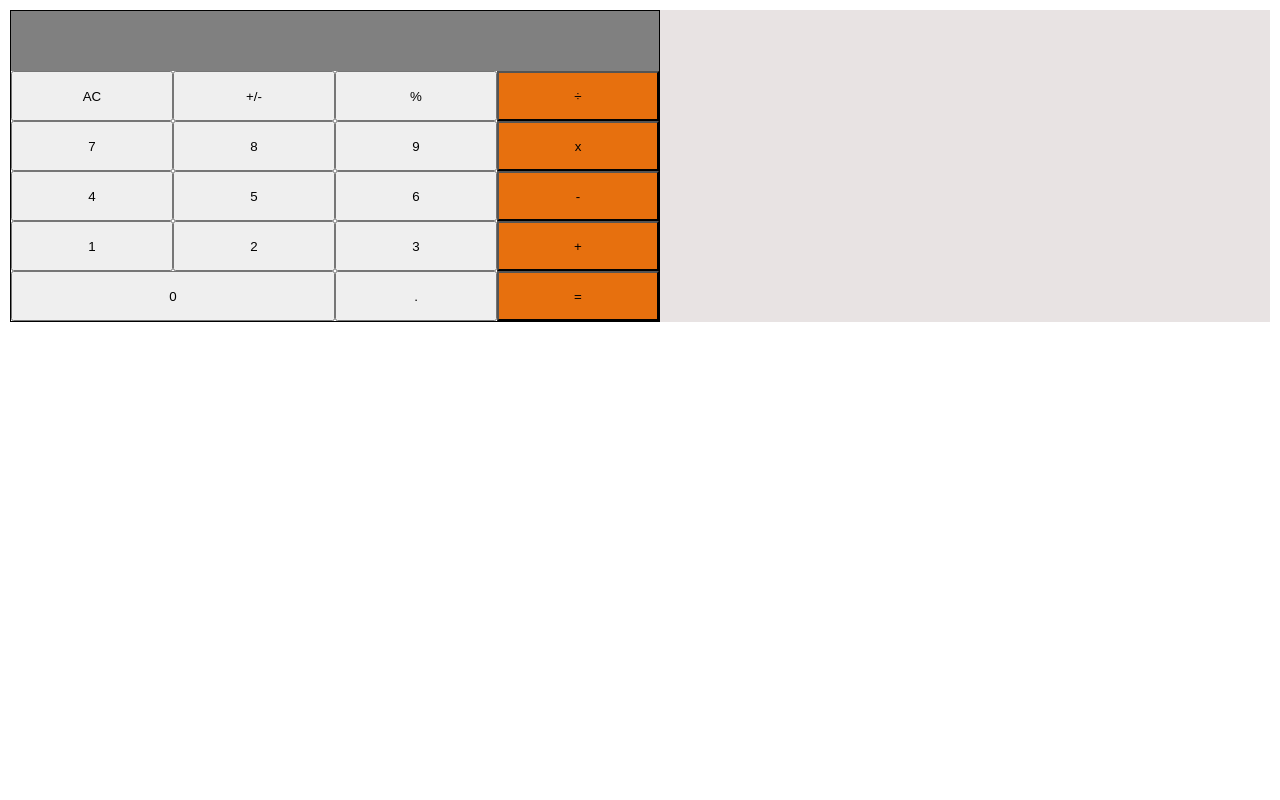
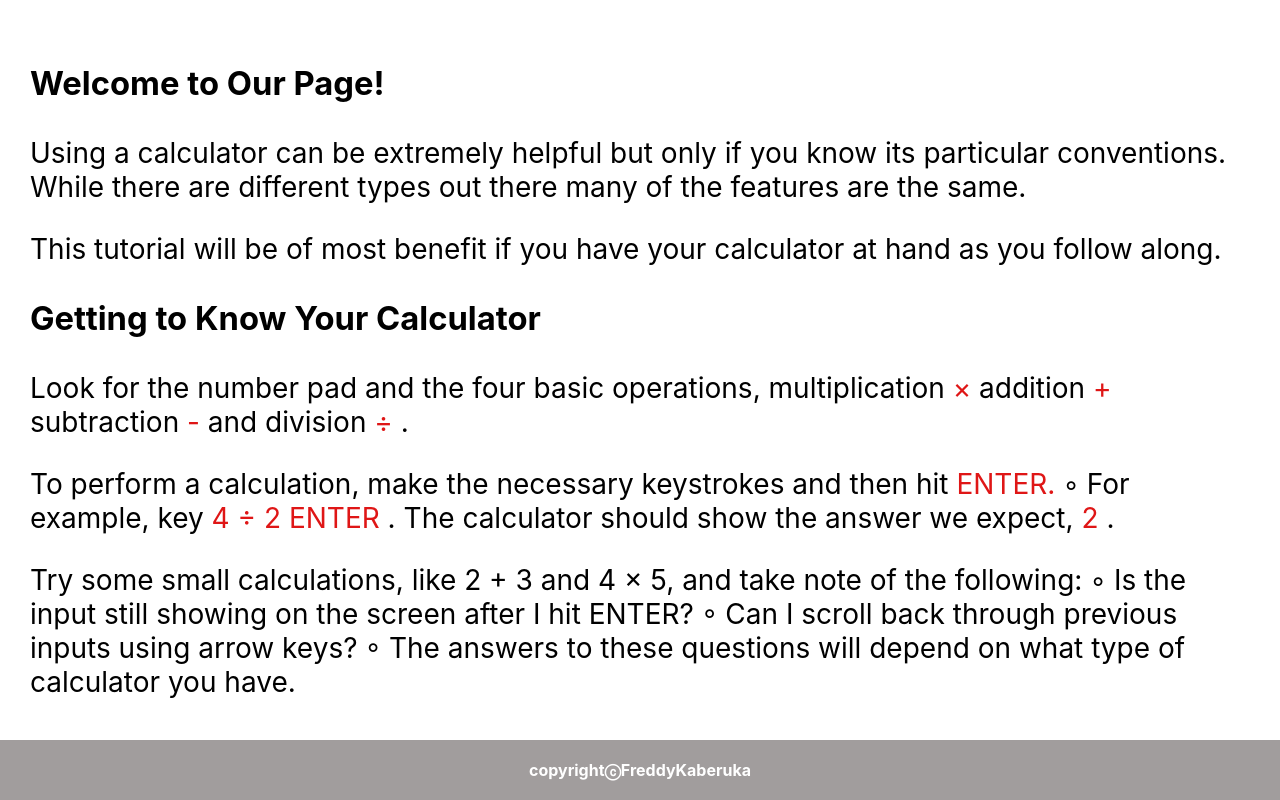
Before and after one commit to freddykaberuka/calculator, a React (Create React App) app: page / in a window 1280 px wide. Built offline with nearby package versions, Linux system fonts and the light colour scheme.

Commit message:
add pages and routes

```diff
--- a/package.json
+++ b/package.json
@@ -10,6 +10,7 @@
     "big.js": "^6.2.1",
     "react": "^18.2.0",
     "react-dom": "^18.2.0",
+    "react-router-dom": "^6.4.3",
     "react-scripts": "5.0.1",
     "web-vitals": "^2.1.4"
   },
--- a/public/index.html
+++ b/public/index.html
@@ -24,7 +24,7 @@
       work correctly both with client-side routing and a non-root public URL.
       Learn how to configure a non-root public URL by running `npm run build`.
     -->
-    <title>React App</title>
+    <title>Math Magicians</title>
   </head>
   <body>
     <noscript>You need to enable JavaScript to run this app.</noscript>
--- a/src/App.css
+++ b/src/App.css
@@ -4,8 +4,9 @@ body {
 
 .main-calculator {
   margin: 10px;
-  background-color: #e8e3e3;
   font-size: 35px;
+  display: flex;
+  justify-content: space-around;
 }
 
 .calculator-wrap {
@@ -52,3 +53,47 @@ body {
   background-color: rgba(232, 110, 10, 0.976);
   height: 50px;
 }
+
+.header {
+  display: flex;
+  justify-content: space-between;
+}
+
+.header h1 {
+  padding-left: 30px;
+  font-size: 42px;
+  font-weight: bold;
+  margin-bottom: 100px;
+}
+
+.home-container {
+  text-align: left;
+  padding: 30px;
+  font-size: 28px;
+}
+
+.home-container span {
+  color: rgb(223, 22, 22);
+}
+
+.footer {
+  width: 100%;
+  background-color: rgb(161, 157, 157);
+  padding-top: 20px;
+  padding-bottom: 20px;
+  color: #fff;
+  font-weight: bold;
+  position: absolute;
+  bottom: 0;
+  text-align: center;
+}
+
+.quotes-container p {
+  font-size: 24px;
+  text-align: center;
+  padding: 30px;
+}
+
+.quotes-container span {
+  font-weight: 700;
+}
--- a/src/App.js
+++ b/src/App.js
@@ -1,6 +1,12 @@
 import React, { Component } from 'react';
+import {
+  BrowserRouter as Router, Routes, Route,
+} from 'react-router-dom';
 import './App.css';
 import Calculator from './component/Calculator';
+import Footer from './component/Footer';
+import Home from './pages/Home';
+import Quote from './pages/Quote';
 
 class App extends Component {
   constructor(props) {
@@ -10,9 +16,16 @@ class App extends Component {
 
   render() {
     return (
-      <div className="App">
-        <Calculator />
-      </div>
+      <>
+        <Router>
+          <Routes>
+            <Route path="/" element={<Home />} />
+            <Route path="/calculator" element={<Calculator />} />
+            <Route path="/quote" element={<Quote />} />
+          </Routes>
+          <Footer />
+        </Router>
+      </>
     );
   }
 }
--- /dev/null
+++ b/src/component/Footer.js
@@ -0,0 +1,14 @@
+import React from 'react';
+import { Link } from 'react-router-dom';
+
+function Footer() {
+  return (
+    <div className="footer">
+      copyrightⓒFreddyKaberuka
+      {' '}
+      <Link to="https://github.com/freddykaberuka/math-magician" />
+    </div>
+  );
+}
+
+export default Footer;
--- /dev/null
+++ b/src/pages/Home.js
@@ -0,0 +1,71 @@
+import React from 'react';
+
+function Home() {
+  return (
+    <div className="home-container">
+      <h3>Welcome to Our Page!</h3>
+      <p>
+        Using a calculator can be extremely helpful
+        but only if you know its particular
+        conventions. While there are different types
+        out there many of the features are the same.
+        {' '}
+
+      </p>
+      <p>
+        This tutorial will be of most benefit if you
+        have your calculator at hand as you follow
+        along.
+      </p>
+      <h3>Getting to Know Your Calculator</h3>
+      <p>
+        Look for the number pad and the four basic
+        operations, multiplication
+        {' '}
+        <span>×</span>
+        {' '}
+        addition
+        {' '}
+        <span>+</span>
+        {' '}
+        subtraction
+        {' '}
+        <span>-</span>
+        {' '}
+        and division
+        {' '}
+        <span>÷</span>
+        {' '}
+        .
+      </p>
+      <p>
+        To perform a calculation, make the necessary
+        keystrokes and then hit
+        {' '}
+        <span>ENTER.</span>
+        {' '}
+        ◦ For example, key
+        {' '}
+        <span>4 ÷ 2 ENTER</span>
+        {' '}
+        . The calculator should
+        show the answer we expect,
+        {' '}
+        <span>2</span>
+        {' '}
+        .
+      </p>
+      <p>
+        Try some small calculations, like 2 + 3 and
+        4 × 5, and take note of the following:
+        ◦ Is the input still showing on the screen after I hit ENTER?
+        ◦ Can I scroll back through previous inputs using arrow
+        keys?
+        ◦ The answers to these questions will depend on what
+        type of calculator you have.
+      </p>
+    </div>
+  );
+}
+
+export default Home;
--- /dev/null
+++ b/src/pages/Quote.js
@@ -0,0 +1,36 @@
+import React from 'react';
+
+function Quote() {
+  return (
+    <div className="quotes-container">
+      <p>
+        Without mathematics, there is nothing you can do.
+        Everything around you is mathematics. Everything around you is numbers.
+        <span>— Katherine Johnson, African-American mathematician</span>
+      </p>
+      <p>
+        Mathematics as an expression of the human mind
+        reflects the active will, the contemplative reason,
+        and the desire for
+        aesthetic perfection. Its basic elements are logic and
+        intuition, analysis and construction, generality and individuality.
+        <span>— Richard Courant, German-American mathematician</span>
+      </p>
+      <p>
+        As far as the laws of mathematics refer to reality, they are
+        not certain, and as far as they are certain, they do not refer
+        to reality.
+        <span>— Albert Einstein</span>
+      </p>
+      <p>
+        Mathematics are the result of mysterious powers which no
+        one understands, and which the unconscious recognition of
+        beauty must play an important part. Out of an infinity of designs a
+        mathematician chooses one pattern for beauty’s sake and pulls it down to earth.
+        <span>— Marston Morse, American mathematician</span>
+      </p>
+    </div>
+  );
+}
+
+export default Quote;
```
Also changed, not shown: src/component/Tabs.js (added, +21 -0 lines), 1 other file (tests, documents, lock files or other folders).
